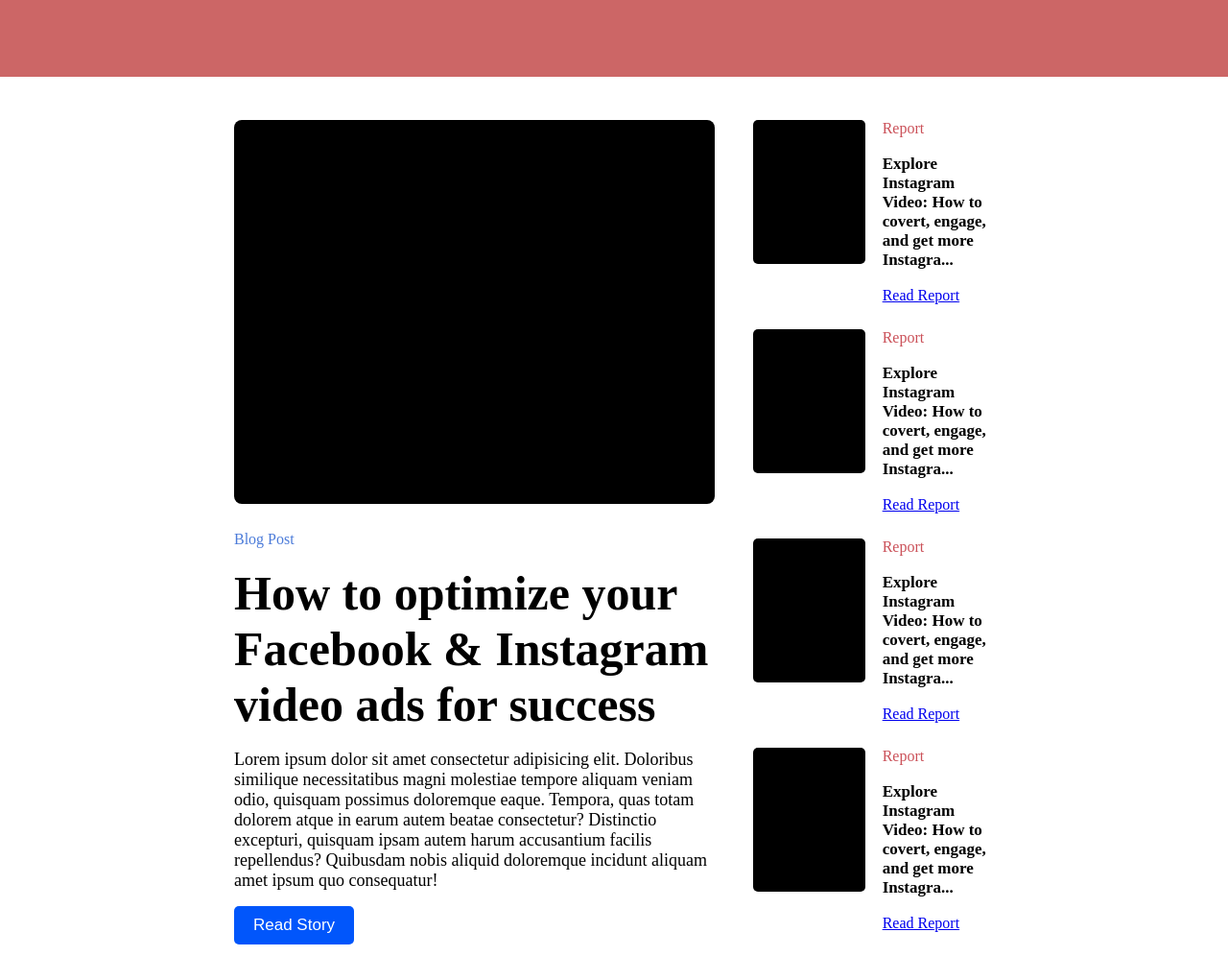
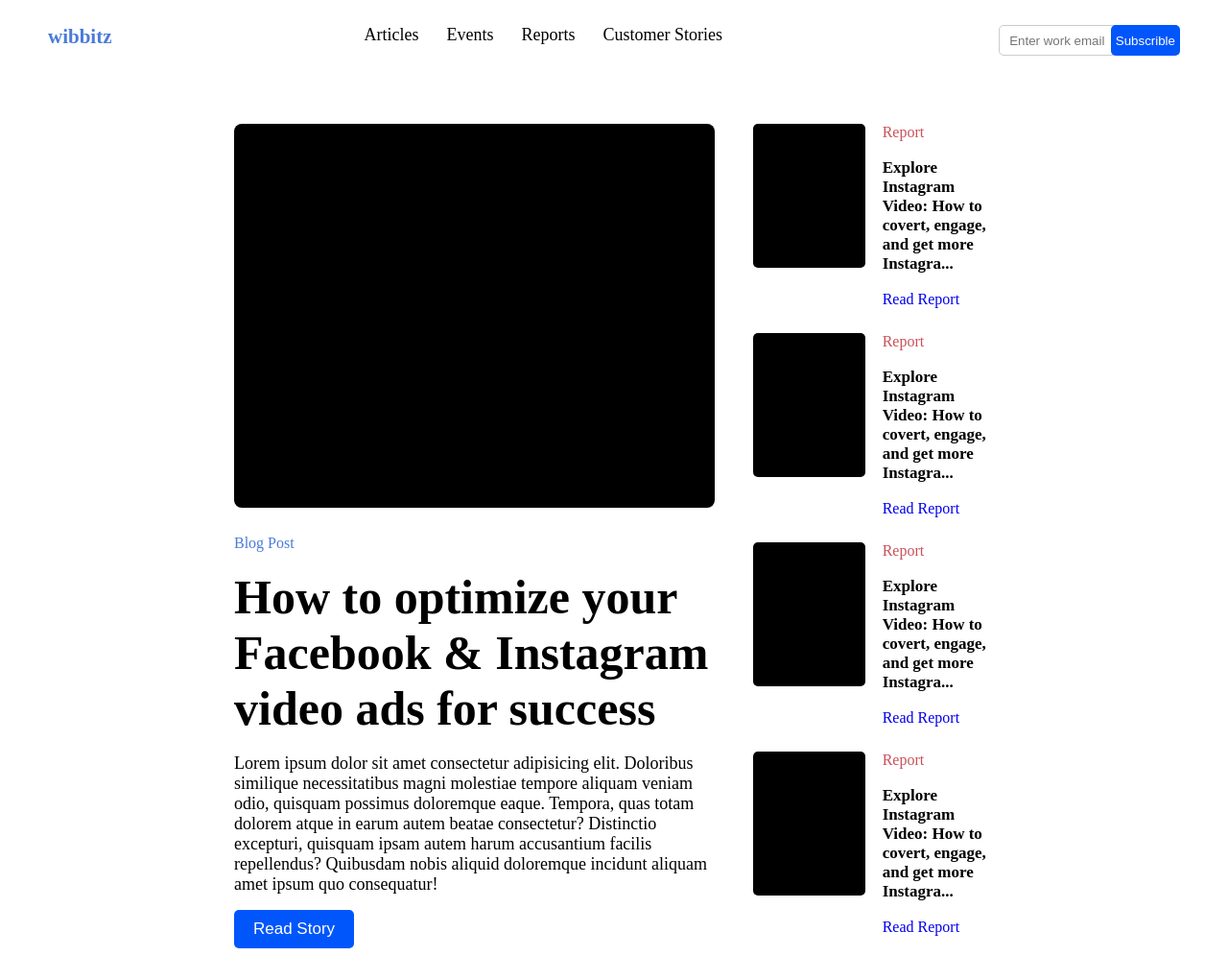
Before and after one commit to ibra8785/PAGE_LOG, a plain HTML site: page index.html in a window 1280 px wide. Shown: the top 996 px of the page at 96% size. Drawn offline with Linux system fonts and the light colour scheme.

Commit message:
second commit

```diff
--- a/css/style.css
+++ b/css/style.css
@@ -1,16 +1,88 @@
-*{
+/* CSS General */
+
+*
+{
     margin: 0;
     padding: 0;
     box-sizing: border-box;
 }
+a
+{
+    text-decoration: none;
+}
+a:hover
+{
+    text-decoration: none;
+}
 
 /* CSS of NavBar */
+
+.logo
+{
+    font-size: 21px;
+    color: #4B7BD9;
+    font-weight: bold;
+}
 
 .nav
 {
     width: 100%;
-    height: 80px;
-    background-color: #C66;
+    display: flex;
+    justify-content: space-between;
+    padding: 26px 50px;
+}
+
+.nav ul
+{
+    list-style: none;
+}
+
+.nav ul li
+{
+    display: inline-flex;
+    margin-right: 25px;
+}
+
+.nav ul li a
+{
+    color: black;
+    font-size: 18px;
+    transition: all .5s;
+}
+
+.nav ul li a:hover
+{
+    color: #4B7BD9;
+}
+
+.nav form
+{
+    display: flex;
+    width: 16%;
+}
+
+.nav form input
+{
+    width: 100%;
+    height: 32px;
+    padding-left: 10px;
+    border-radius: 5px;
+    border: 1px solid #CCC;
+}
+
+.nav form input:focus
+{
+    outline: none;
+}
+
+.nav form .btn-search
+{
+    border: none;
+    padding: 5px;
+    background-color: #0156FB;
+    color: white;
+    border-radius: 5px;
+    margin-left: -10px;
 }
 
 /* CSS of Box Content */
--- a/index.html
+++ b/index.html
@@ -13,7 +13,17 @@
 <body>
     <!-- My NavBar -->
     <nav class="nav">
-
+        <a href="#" class="logo">wibbitz</a>
+        <ul>
+            <li><a href="#">Articles</a></li>
+            <li><a href="#">Events</a></li>
+            <li><a href="#">Reports</a></li>
+            <li><a href="#">Customer Stories</a></li>
+        </ul>
+        <form action="">
+            <input type="text" name="search" placeholder="Enter work email">
+            <button type="button" class="btn-search">Subscrible</button>
+        </form>
     </nav>
 
     <!-- Box content -->
```
